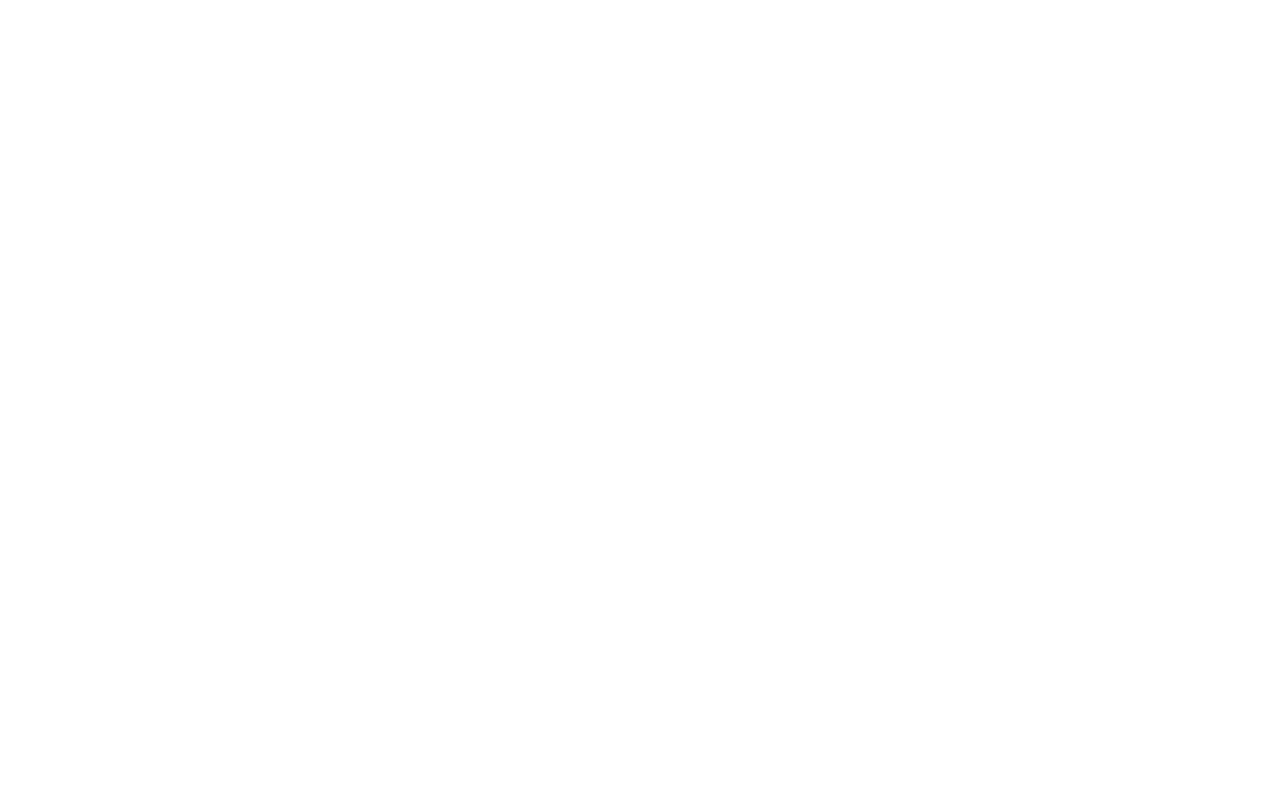
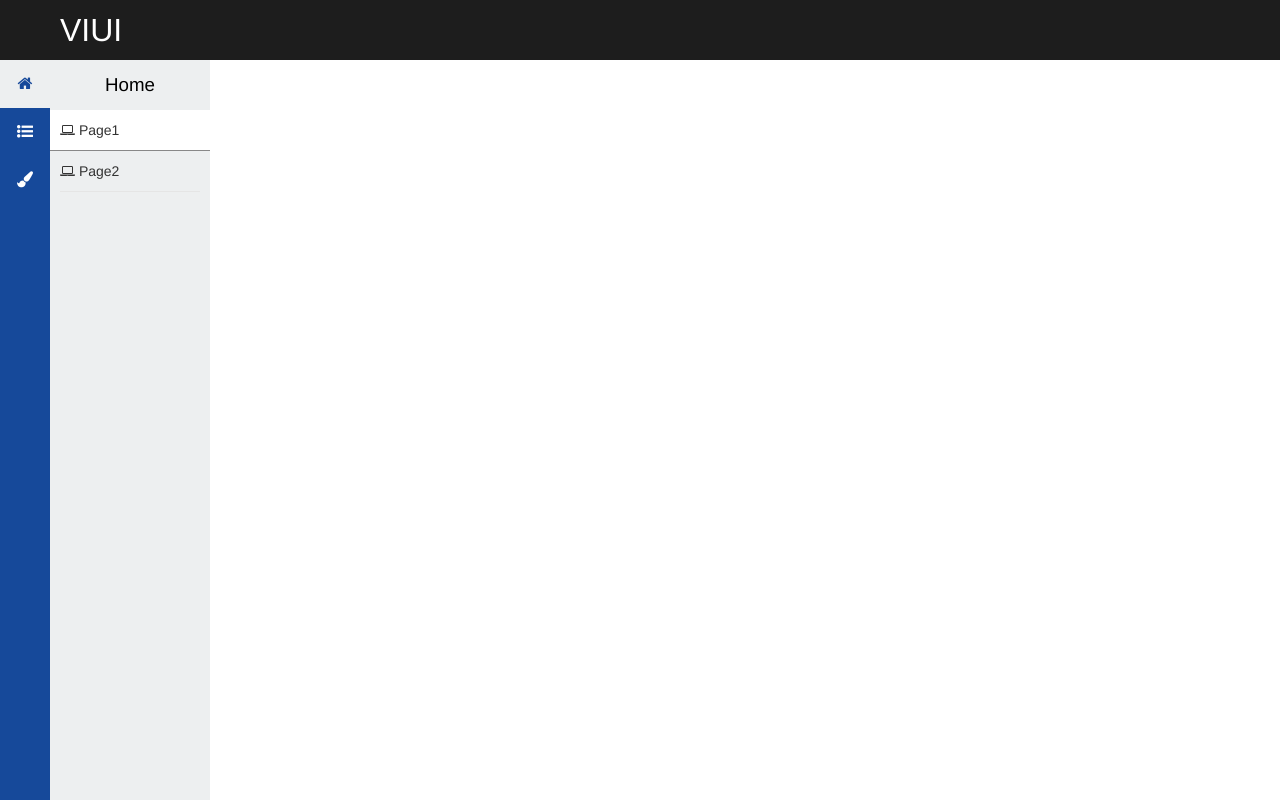
Before and after one commit to watson-yan/viui-doc, a Vue app: page /#/demo in a window 1280 px wide. Built offline with nearby package versions, Linux system fonts and the light colour scheme.

Commit message:
complete menu design

```diff
--- a/src/App.vue
+++ b/src/App.vue
@@ -1,12 +1,98 @@
 <template>
   <div id="app">
-    <router-view></router-view>
+    <header class="bg-dark">
+      <div class="logo fg-white">
+        VIUI
+      </div>
+    </header>
+        <article>
+      <div class="nav-menu bg-darkBlue">
+          <ul v-if="active" class="unstyled-list no-margin lv1-menu">
+              <li v-for="m of menu" @click="active = m" :class="{'active': active==m}" :title="m.title">
+                <i :class="m.icon"></i>
+              </li>
+          </ul>
+          <div v-if="activeNode" class="assistant">
+            <h3 class="no-margin align-center">{{active.title}}</h3>
+            <ul class="unstyled-list no-margin lv2-menu">
+              <li v-for="item of active.nodes"
+                @click="activeNode = item"
+                :class="{'active': activeNode.name == item.name}">
+                <a><i :class="item.icon"></i> {{item.name}}</a>
+              </li>
+            </ul>
+          </div>
+      </div>
+      <div class="router-content">
+        <router-view>
+
+        </router-view>
+      </div>
+    </article>
+    <footer>
+
+    </footer>
   </div>
 </template>
 
 <script>
 export default {
-  name: 'app'
+  name: 'app',
+  data() {
+    return {
+      active: null,
+      activeNode: null,
+      menu: [
+        {
+          title: 'Home',
+          icon: 'fa fa-home',
+          nodes: [
+            { name: 'Page1', icon: 'fa fa-laptop', link: '/demo' },
+            { name: 'Page2', icon: 'fa fa-laptop', link: '/demo1' }
+          ]
+        },
+        {
+          title: 'Element',
+          icon: 'fa fa-list-ul',
+          nodes: [
+            { name: 'Button', icon: 'fa fa-hand-pointer-o', link: '/button' },
+            { name: 'Tag', icon: 'fa fa-tag', link: '/tag' }
+          ]
+        },
+        {
+          title: 'Color',
+          icon: 'fa fa-paint-brush',
+          nodes: []
+        }
+      ]
+    }
+  },
+  created() {
+    // init menu
+    this.initMenu()
+  },
+  watch: {
+    active() {
+      if (this.active.nodes.length > 0) {
+        this.activeNode = this.active.nodes[0]
+      }
+    },
+    activeNode() {
+      this.$router.push({
+        path: this.activeNode.link
+      })
+    }
+  },
+  methods: {
+    initMenu() {
+      if (this.menu.length > 0) {
+        this.active = this.menu[0]
+        if (this.menu[0].nodes.length > 0) {
+          this.activeNode = this.menu[0].nodes[0]
+        }
+      }
+    }
+  }
 }
 </script>
 
--- a/src/components/Home.vue
+++ b/src/components/Home.vue
@@ -1,33 +1,5 @@
 <template>
   <div class="home">
-    <header class="bg-dark">
-      <div class="logo fg-white">
-        VIUI
-      </div>
-    </header>
-    <article>
-      <div class="nav-menu bg-darkBlue">
-          <ul class="unstyled-list">
-              <li class="align-center">
-                <i class="fa fa-home"></i>
-              </li>
-              <li class="align-center">
-                <i class="fa fa-tag"></i>
-              </li>
-              <li class="align-center">
-                <i class="fa fa-image"></i>
-              </li>
-          </ul>
-      </div>
-      <div class="router-content">
-        <router-view>
-
-        </router-view>
-      </div>
-    </article>
-    <footer>
-
-    </footer>
   </div>
 </template>
 <script>
@@ -39,43 +11,4 @@
   }
 </script>
 <style lang="scss">
-.home {
-  height: 100%;
-  display: flex;
-  display: -webkit-flex;
-  flex-direction: column;
-  header {
-    flex-grow: 0;
-    height: 60px;
-    padding: 0 60px;
-    .logo {
-      line-height: 60px;
-      font-size: 2rem;
-    }
-  }
-  article {
-    flex-grow: 1;
-    display: flex;
-    display: -webkit-flex;
-    .nav-menu {
-      width: 60px;
-      flex-grow: 0;
-      ul {
-        li {
-          color: #fff;
-          line-height: 3rem;
-          cursor: pointer;
-          &:hover {
-            background: rgb(237, 239, 240);
-            color:#16499a;
-            cursor: pointer;
-          }
-        }
-      }
-    }
-    .router-content {
-      flex-grow: 1;
-    }
-  }
-}
 </style>
--- /dev/null
+++ b/src/components/element/button.vue
@@ -0,0 +1,16 @@
+<template>
+  <div class="content">
+    <h3 class="no-margin fg-indigo">Size</h3>
+    <div class="box">
+      <button class="button small">Small</button>
+      <button class="button default">Default</button>
+      <button class="button large">Large</button>
+    </div>
+  </div>
+</template>
+<script>
+
+</script>
+<style>
+
+</style>
--- /dev/null
+++ b/src/components/element/tag.vue
@@ -0,0 +1,14 @@
+<template>
+    <div class="content">
+      <h3 class="no-margin">Tag</h3>
+    </div>
+</template>
+<script>
+  export default {
+    data() {
+      return {}
+    }
+  }
+</script>
+<style>
+</style>
--- a/src/style.scss
+++ b/src/style.scss
@@ -12,3 +12,81 @@
   height: 100%;
   width: 100%;
 }
+
+#app {
+  height: 100%;
+  display: flex;
+  display: -webkit-flex;
+  flex-direction: column;
+  header {
+    flex-grow: 0;
+    height: 60px;
+    padding: 0 60px;
+    .logo {
+      line-height: 60px;
+      font-size: 2rem;
+    }
+  }
+  article {
+    flex-grow: 1;
+    display: flex;
+    display: -webkit-flex;
+    .nav-menu {
+      flex-grow: 0;
+      .lv1-menu {
+        height: 100%;
+        width: 50px;
+        float: left;
+        li {
+          color: #fff;
+          line-height: 3rem;
+          cursor: pointer;
+          text-align: center;
+          &.active{
+            background: rgb(237, 239, 240);
+            color:#16499a;
+            cursor: pointer;
+          }
+        }
+      }
+      .assistant {
+        width: 160px;
+        float: left;
+        height: 100%;
+        background: rgb(237, 239, 240);
+        h3 {
+          font-weight: 400;
+          line-height: 50px;
+        }
+        .lv2-menu {
+          li {
+            padding: 0px 10px;
+            font-size: 0.875rem;
+            line-height: 40px;
+            cursor: pointer;
+            a {
+              display: block;
+              color: #333;
+              border-bottom: 1px solid #e5e5e5;
+              text-decoration: none;
+            }
+            &.active {
+              background: #fff;
+              color: #16499a;
+              border-bottom: 1px solid #888;
+              a {
+                border-bottom: none;
+              }
+            }
+          }
+        }
+      }
+    }
+    .router-content {
+      flex-grow: 1;
+      &>.content {
+        padding: 15px;
+      }
+    }
+  }
+}
```
Also changed, not shown: src/router/index.js (+9 -1 lines), .eslintrc.js.
